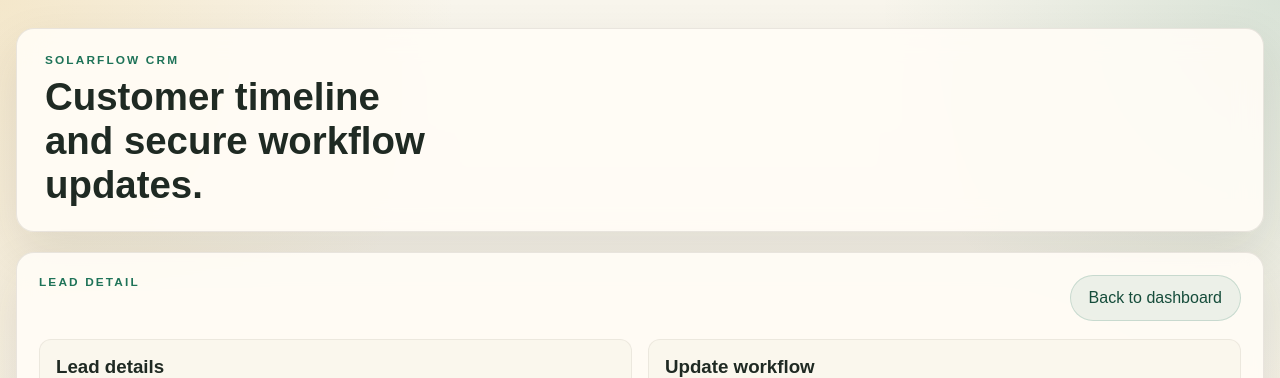
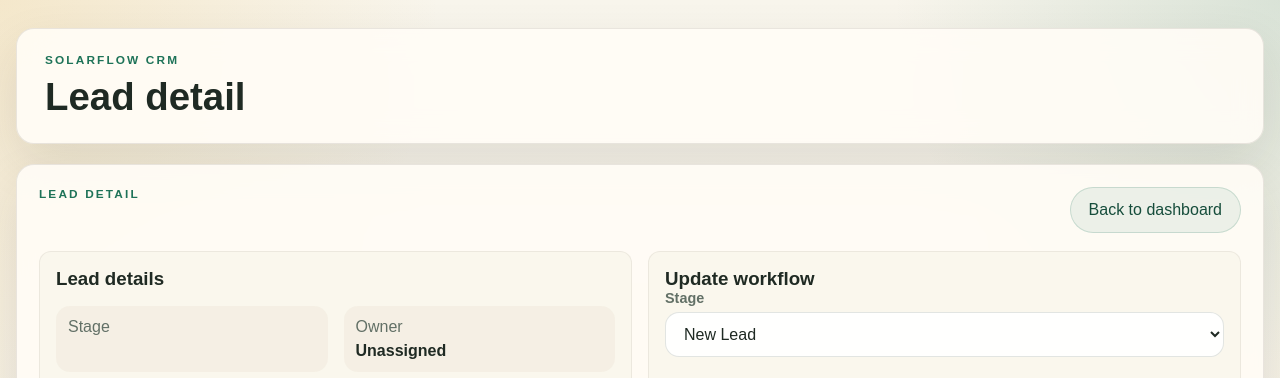
Before and after one commit to Neel57646/SolarFlow-CRM, a Django app: template templates/crm/lead_detail.html in a window 1280 px wide. Shown: the top 378 px of the page. Run offline with Django 5.2, Linux system fonts and the light colour scheme; the template is opened without the code that fills it: values that come from a table or form of the project are taken from there, others are empty.

Commit message:
Simplify lead detail page title

```diff
--- a/templates/crm/lead_detail.html
+++ b/templates/crm/lead_detail.html
@@ -1,7 +1,7 @@
 {% extends "base.html" %}
 
 {% block title %}{{ lead.name }} | SolarFlow CRM{% endblock %}
-{% block page_title %}Customer timeline and secure workflow updates.{% endblock %}
+{% block page_title %}Lead detail{% endblock %}
 
 {% block content %}
   <main class="detail-layout">
```
